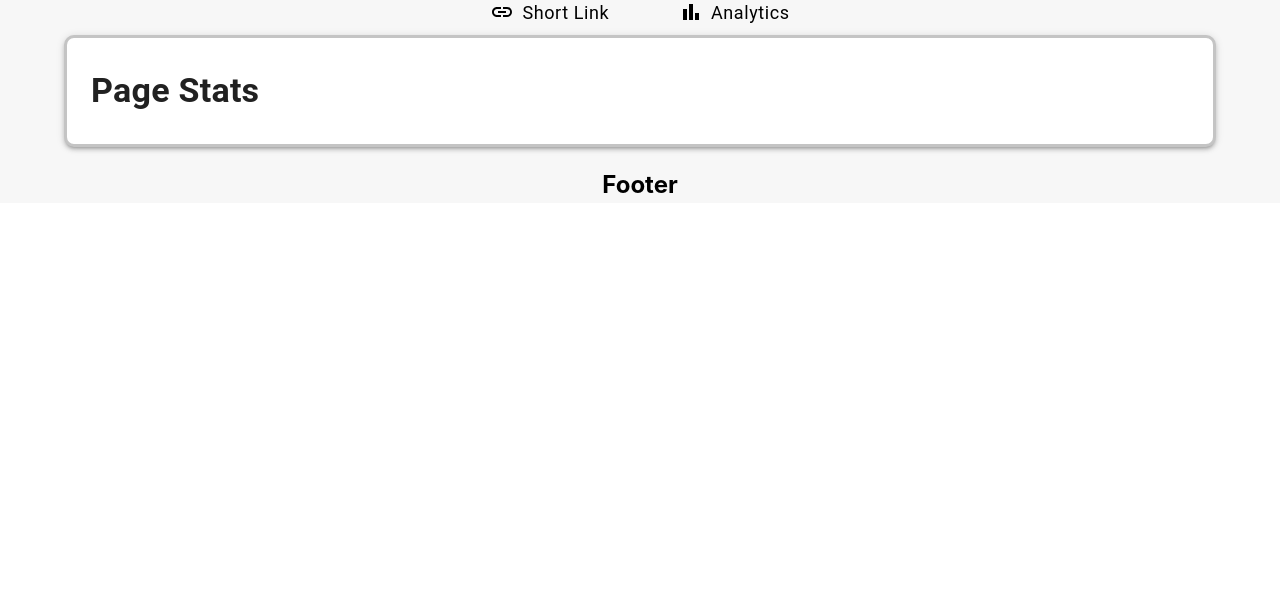
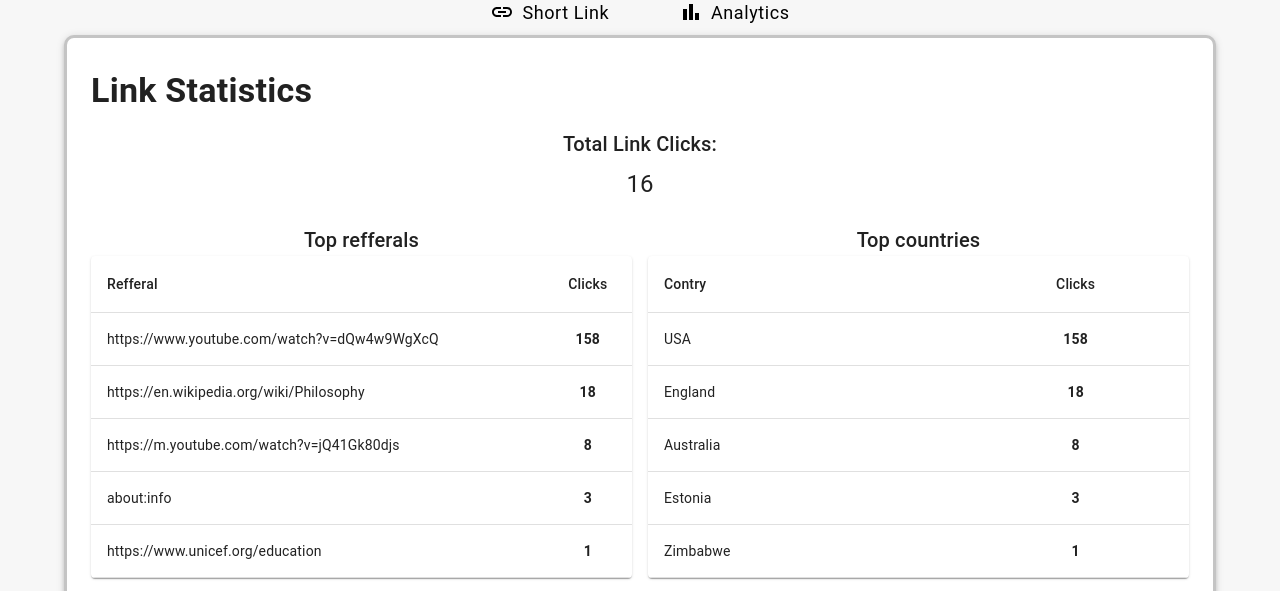
Before and after one commit to 3umaGH/URLShortener, a React (Vite) app in the folder client/: page / in a window 1280 px wide. Shown: the part 361-952 px from the top of the page. Before the commit the page ends 800 px from the top, so only its background shows below. Built offline with nearby package versions, Linux system fonts and the light colour scheme; the HTML template or start-up script is replaced by a standard one.

Commit message:
feat: mock design

```diff
--- a/client/src/components/LinkForm/pages/PageStats.tsx
+++ b/client/src/components/LinkForm/pages/PageStats.tsx
@@ -1,12 +1,132 @@
-import { Grid, Typography } from "@mui/material";
+import { Box, Grid, Typography } from "@mui/material";
+import Table from "@mui/material/Table";
+import TableBody from "@mui/material/TableBody";
+import TableCell from "@mui/material/TableCell";
+import TableContainer from "@mui/material/TableContainer";
+import TableHead from "@mui/material/TableHead";
+import TableRow from "@mui/material/TableRow";
+import Paper from "@mui/material/Paper";
 
 export const PageStats = () => {
+  const linkClicks = 16;
+
   return (
     <>
       <Grid item xs={12} sx={{ textAlign: "left" }}>
         <Typography variant="h4">
-          <b>Page Stats</b>
+          <b>Link Statistics</b>
         </Typography>
+      </Grid>
+
+      <Grid item xs={12}>
+        <Typography variant="h6">Total Link Clicks:</Typography>
+        <Typography
+          className="analytics-total-link-clicks-label"
+          variant="h5"
+          sx={{ display: "inline-block", p: 1 }}
+        >
+          {linkClicks}
+        </Typography>
+      </Grid>
+
+      <Grid item xs={12} md={6}>
+        <Typography variant="h6">Top refferals</Typography>
+        <TableContainer component={Paper}>
+          <Table sx={{ minWidth: "100%" }} aria-label="refferals">
+            <TableHead>
+              <TableRow>
+                <TableCell align="left">Refferal</TableCell>
+                <TableCell align="center">Clicks</TableCell>
+              </TableRow>
+            </TableHead>
+            <TableBody>
+              <TableRow>
+                <TableCell align="left">
+                  https://www.youtube.com/watch?v=dQw4w9WgXcQ
+                </TableCell>
+                <TableCell align="center">
+                  <b>158</b>
+                </TableCell>
+              </TableRow>
+              <TableRow>
+                <TableCell align="left">
+                  https://en.wikipedia.org/wiki/Philosophy
+                </TableCell>
+                <TableCell align="center">
+                  <b>18</b>
+                </TableCell>
+              </TableRow>
+              <TableRow>
+                <TableCell align="left">
+                  https://m.youtube.com/watch?v=jQ41Gk80djs
+                </TableCell>
+                <TableCell align="center">
+                  <b>8</b>
+                </TableCell>
+              </TableRow>
+              <TableRow>
+                <TableCell align="left">about:info</TableCell>
+                <TableCell align="center">
+                  <b>3</b>
+                </TableCell>
+              </TableRow>
+              <TableRow>
+                <TableCell align="left">
+                  https://www.unicef.org/education
+                </TableCell>
+                <TableCell align="center">
+                  <b>1</b>
+                </TableCell>
+              </TableRow>
+            </TableBody>
+          </Table>
+        </TableContainer>
+      </Grid>
+
+      <Grid item xs={12} md={6}>
+        <Typography variant="h6">Top countries</Typography>
+        <TableContainer component={Paper}>
+          <Table sx={{ minWidth: "100%" }} aria-label="refferals">
+            <TableHead>
+              <TableRow>
+                <TableCell align="left">Contry</TableCell>
+                <TableCell align="center">Clicks</TableCell>
+              </TableRow>
+            </TableHead>
+            <TableBody>
+              <TableRow>
+                <TableCell align="left">USA</TableCell>
+                <TableCell align="center">
+                  <b>158</b>
+                </TableCell>
+              </TableRow>
+              <TableRow>
+                <TableCell align="left">England</TableCell>
+                <TableCell align="center">
+                  <b>18</b>
+                </TableCell>
+              </TableRow>
+              <TableRow>
+                <TableCell align="left">Australia</TableCell>
+                <TableCell align="center">
+                  <b>8</b>
+                </TableCell>
+              </TableRow>
+              <TableRow>
+                <TableCell align="left">Estonia</TableCell>
+                <TableCell align="center">
+                  <b>3</b>
+                </TableCell>
+              </TableRow>
+              <TableRow>
+                <TableCell align="left">Zimbabwe</TableCell>
+                <TableCell align="center">
+                  <b>1</b>
+                </TableCell>
+              </TableRow>
+            </TableBody>
+          </Table>
+        </TableContainer>
       </Grid>
     </>
   );
```
